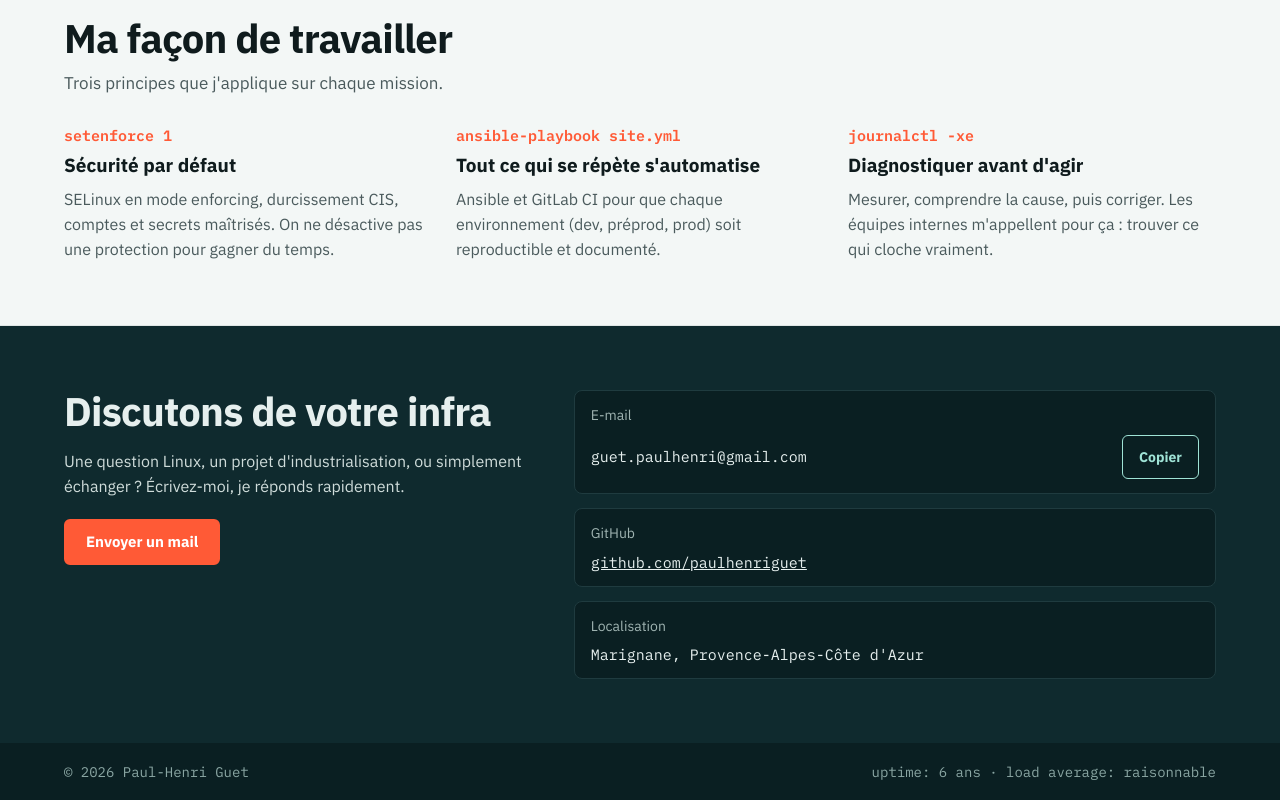
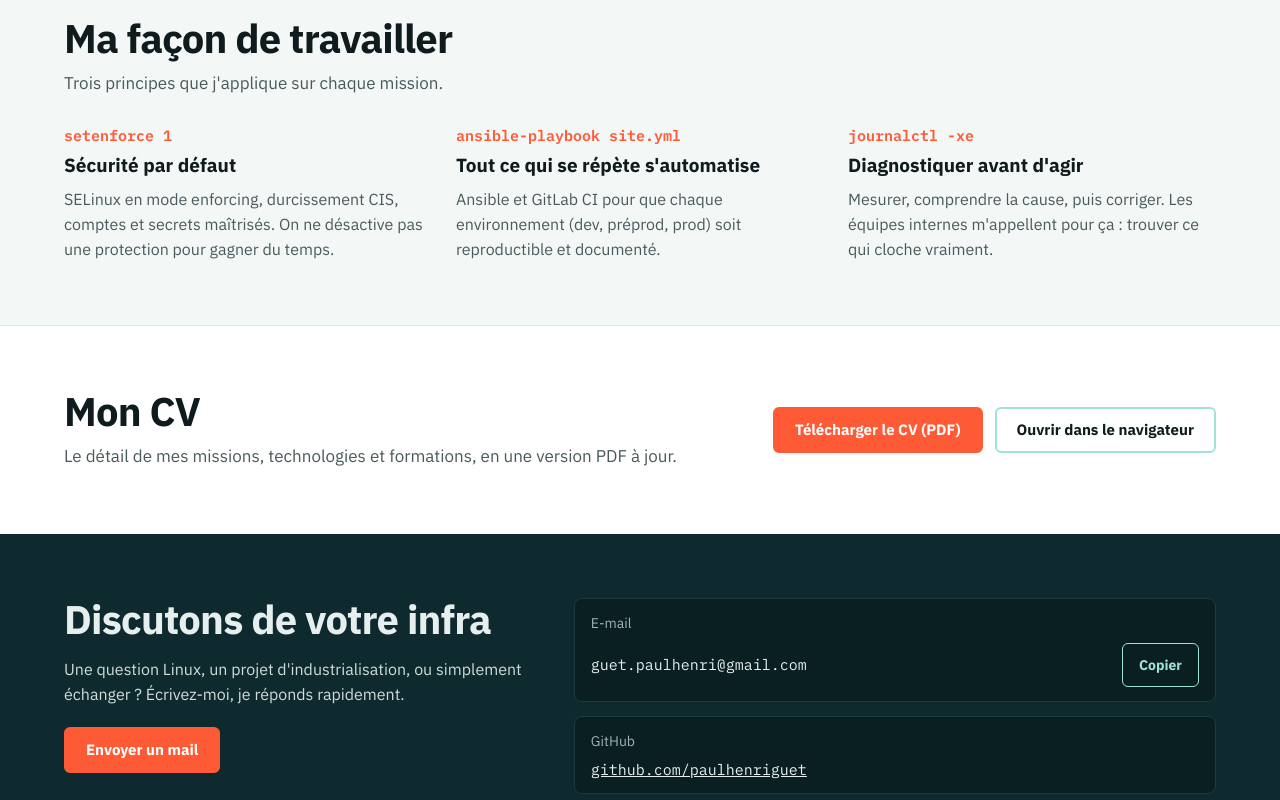
Before and after one commit to paulhenriguet/paulhenriguet.github.io, a plain HTML site: page index.html in a window 1280 px wide. Shown: the part 2000-2800 px from the top of the page. Drawn offline with Linux system fonts and the light colour scheme.

Commit message:
Add files via upload

```diff
--- a/index.html
+++ b/index.html
@@ -96,6 +96,7 @@ h3{font-size:19px;margin:0 0 6px}
 .kv .val{font:15px "IBM Plex Mono",monospace;overflow-wrap:anywhere;flex:1 1 16em}
 .kv button{min-height:44px;padding:0 16px;border-radius:6px;border:1px solid var(--aqua);background:transparent;color:var(--aqua);font:600 14px "IBM Plex Sans",sans-serif;cursor:pointer}
 .kv button:hover,.kv button:focus-visible{background:var(--aqua);color:var(--deep);outline:none}
+.cvb{display:flex;flex-wrap:wrap;gap:20px 40px;align-items:center;justify-content:space-between}
 footer{background:var(--deep2);color:#8aa6a3;font:14px "IBM Plex Mono",monospace;padding:20px max(5vw,16px)}
 footer .wrap{display:flex;flex-wrap:wrap;gap:8px 24px;justify-content:space-between}
 @media(max-width:900px){.stack,.how{grid-template-columns:repeat(2,minmax(0,1fr))}}
@@ -110,6 +111,7 @@ footer .wrap{display:flex;flex-wrap:wrap;gap:8px 24px;justify-content:space-betw
 <a class="l" href="projets.html">Projets</a>
 <a class="l" href="#parcours">Parcours</a>
 <a class="l" href="#approche">Approche</a>
+<a class="l" href="#cv">CV</a>
 <a class="l" href="#contact">Contact</a>
 </div></nav>
 
@@ -177,6 +179,17 @@ footer .wrap{display:flex;flex-wrap:wrap;gap:8px 24px;justify-content:space-betw
 </div>
 </div></section>
 
+<section class="band" id="cv"><div class="wrap cvb">
+<div>
+<h2>Mon CV</h2>
+<p class="sub" style="margin:0">Le détail de mes missions, technologies et formations, en une version PDF à jour.</p>
+</div>
+<div class="btns">
+<a class="btn p" href="cv.pdf" download="CV-Paul-Henri-Guet.pdf">Télécharger le CV (PDF)</a>
+<a class="btn" href="cv.pdf" target="_blank" rel="noopener" style="color:var(--ink)">Ouvrir dans le navigateur</a>
+</div>
+</div></section>
+
 <section class="contact band" id="contact"><div class="wrap">
 <div>
 <h2>Discutons de votre infra</h2>
```
Also changed, not shown: projets.html (+1 -0 lines), 1 other file.
